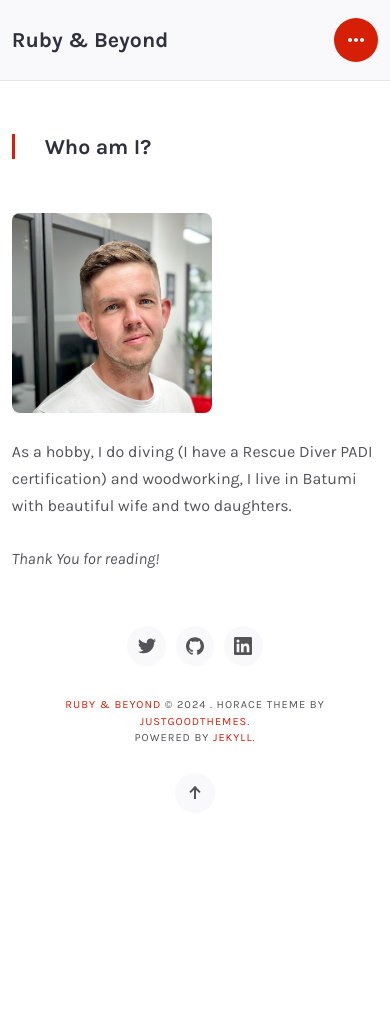
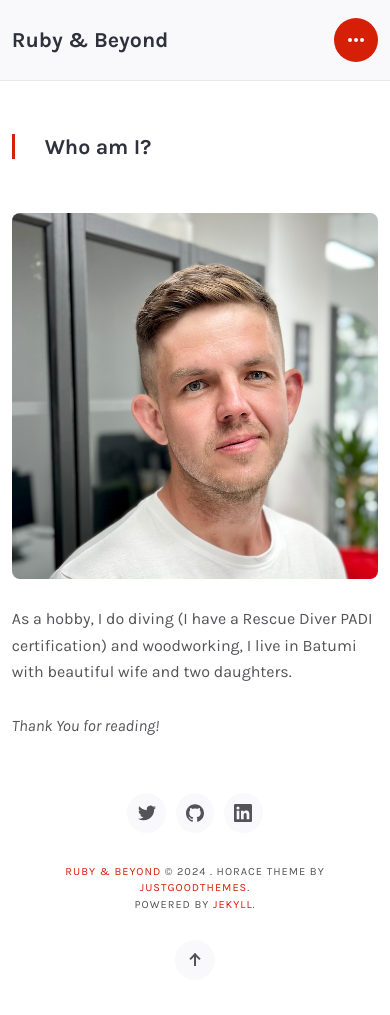
Before and after one commit to igor-alexandrov/igor-alexandrov.github.io, a Jekyll site: the page built from about.md, in a window 390 px wide. Built offline with Jekyll 4.4.1, drawn with Linux system fonts in a browser that asks for light colours; before the commit the page ends 900 px from its top, so only the background shows below that.

Commit message:
Made image full width on mobile

```diff
--- a/_layouts/page.html
+++ b/_layouts/page.html
@@ -13,7 +13,6 @@ layout: default
         <img
           src="{{ site.baseurl }}{{ page.featured_image }}"
           alt="{% if page.featured_image_alt %}{{ page.featured_image_alt }}{% else %}{{ page.title }}{% endif %}"
-          width="200px"
         />
       </div>
       {% else %}
--- a/_sass/_pages.scss
+++ b/_sass/_pages.scss
@@ -17,6 +17,10 @@
   margin: 0 0 1.66667em;
 }
 
+.page-hero img {
+  width: 200px;
+}
+
 // @media all and (max-width: 800px) {
 //   .page-hero {
 //     /* When on medium sized screens, we center it by evenly distributing empty space around items */
@@ -30,6 +34,11 @@
     /* On small screens, we are no longer using row direction but column */
     flex-direction: column;
   }
+
+  .page-hero img {
+    /* On small screens, we want the image to take up the full width */
+    width: 100%;
+  }
 }
 
 .page-hero img {
```
